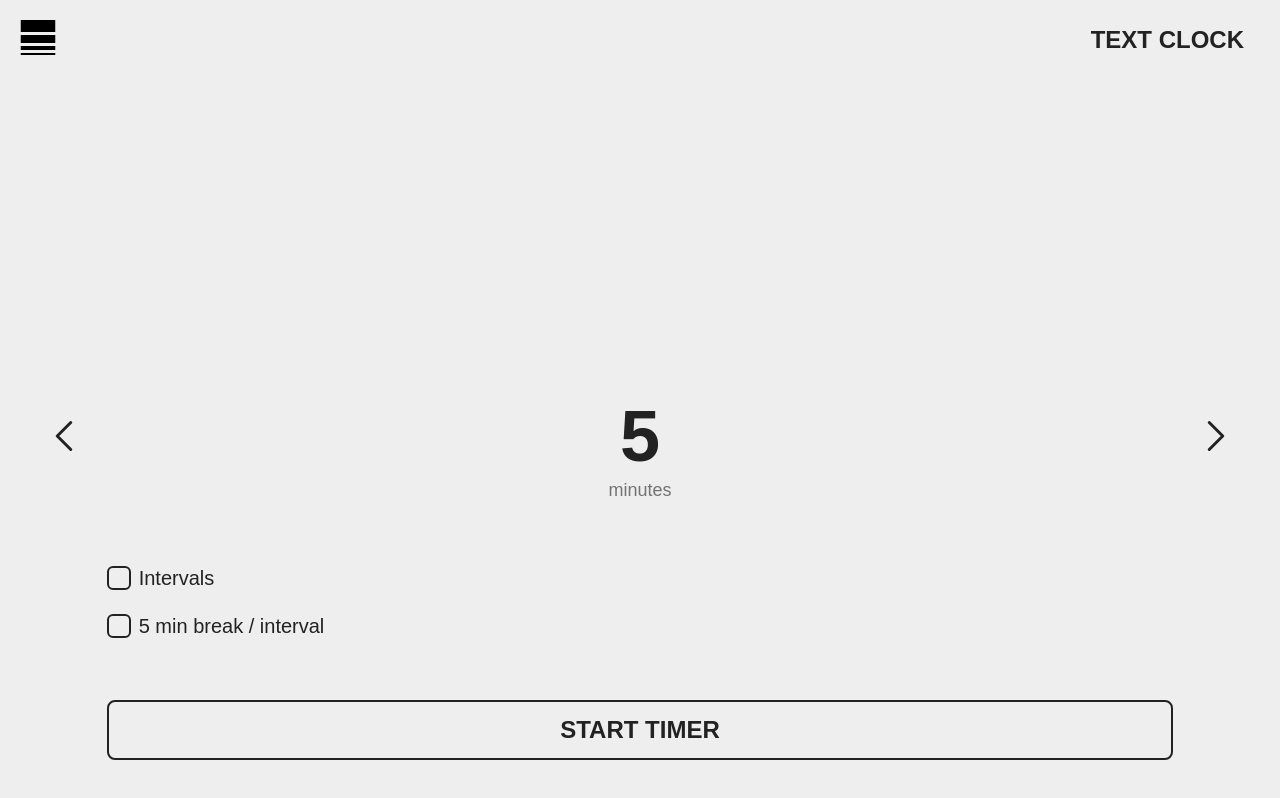
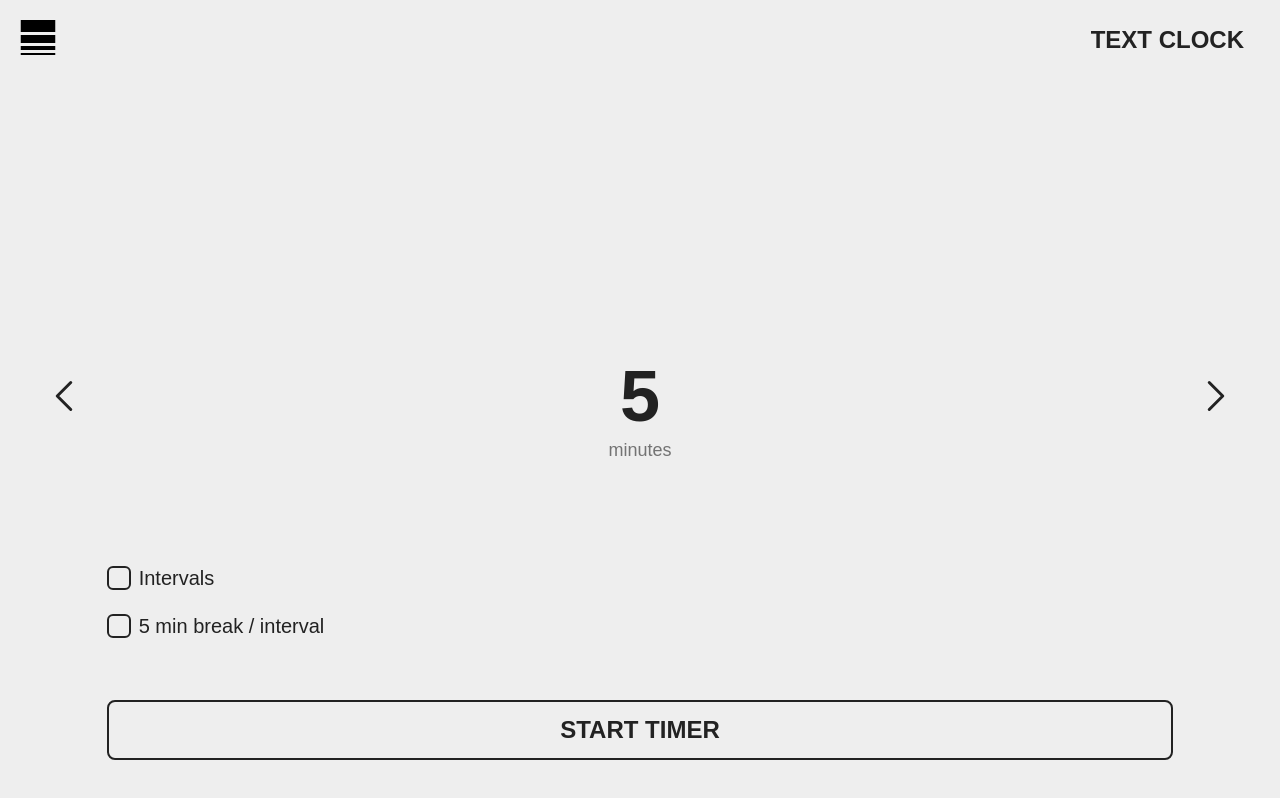
Before and after one commit to yret1/timerinl-mning, a Next.js app: page /timermain in a window 1280 px wide. Shown: the top 798 px of the page. Built offline with nearby package versions, Linux system fonts and the light colour scheme.

Commit message:
Push layout bugs

```diff
--- a/app/components/Text.tsx
+++ b/app/components/Text.tsx
@@ -87,8 +87,7 @@ const Text: React.FC<AnalogProps> = ({ secondsLeft }) => {
     const secondText = seconds > 1 ? "sekunder" : "sekund";
 
     const minuteWord = numberToSwedish(minutes);
-    const secondWord =
-      seconds <= 12 ? numberToSwedish(seconds) : seconds.toString();
+    const secondWord = numberToSwedish(seconds);
 
     return `${minutes !== 0 ? minuteWord + " " + minuteText : ""} ${
       minutes == 0 || seconds == 0 ? "" : "och"
--- a/app/timermain/page.tsx
+++ b/app/timermain/page.tsx
@@ -114,7 +114,7 @@ const Page = () => {
         {!timerActive && !timerFinished && (
           <motion.section
             layout
-            className="flex w-full gap-1 justify-center flex-col items-center"
+            className="flex w-full gap-1 justify-center flex-col pb-20 items-center z-50"
           >
             <section className="flex justify-between items-center gap-2 w-full">
               <motion.svg
```
